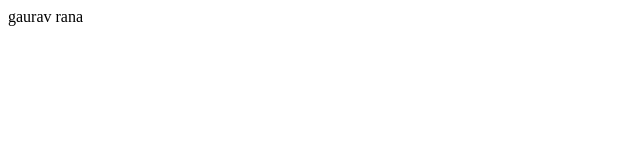
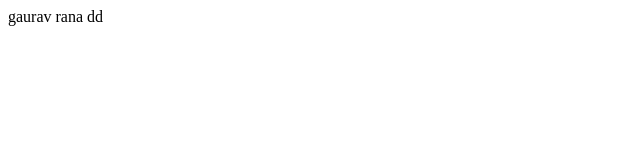
Before and after one commit to grana601/TestingRepo, a plain HTML site: page Index.html in a window 1280 px wide. Shown: the full height of the page, 0-640 px from the left. Drawn offline with Linux system fonts and the light colour scheme.

Commit message:
changes on index
changes on index

```diff
--- a/Index.html
+++ b/Index.html
@@ -1,3 +1,3 @@
 <div>
-gaurav rana
+gaurav rana dd
 </div>
```
